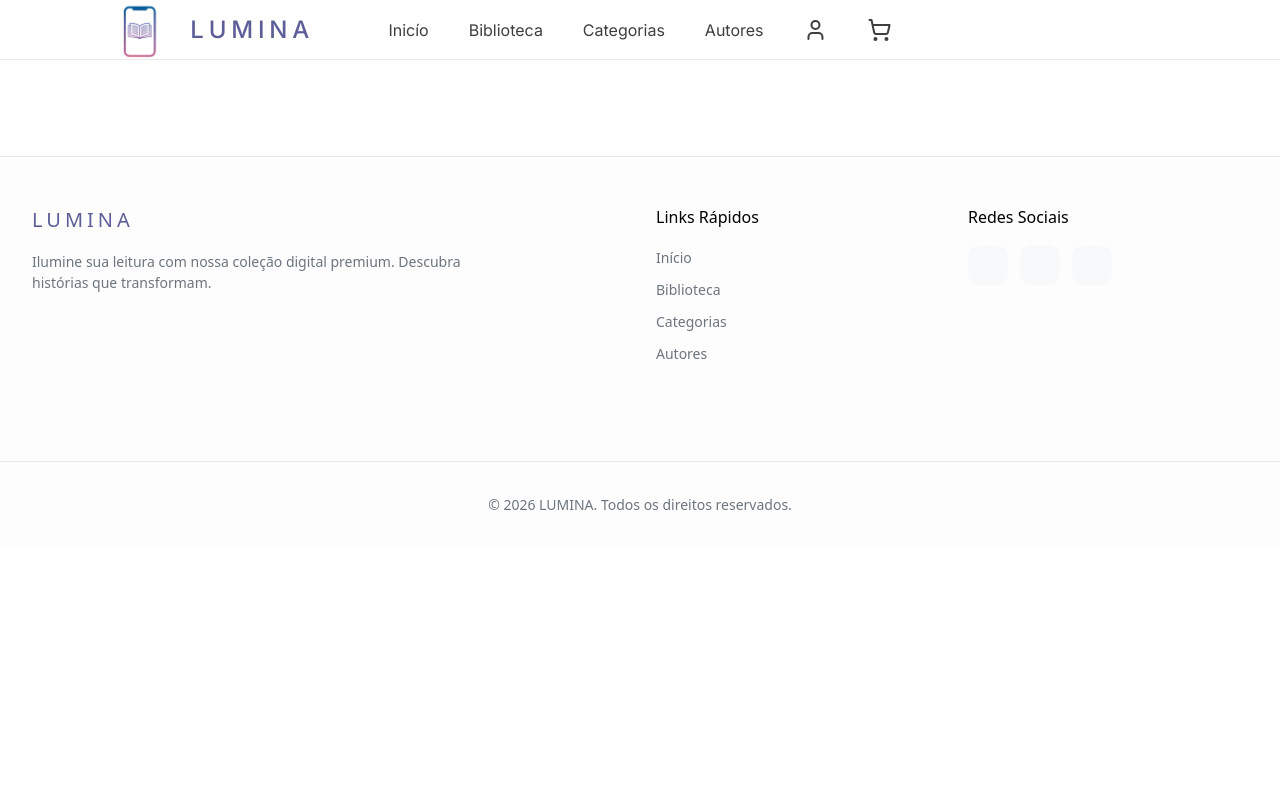
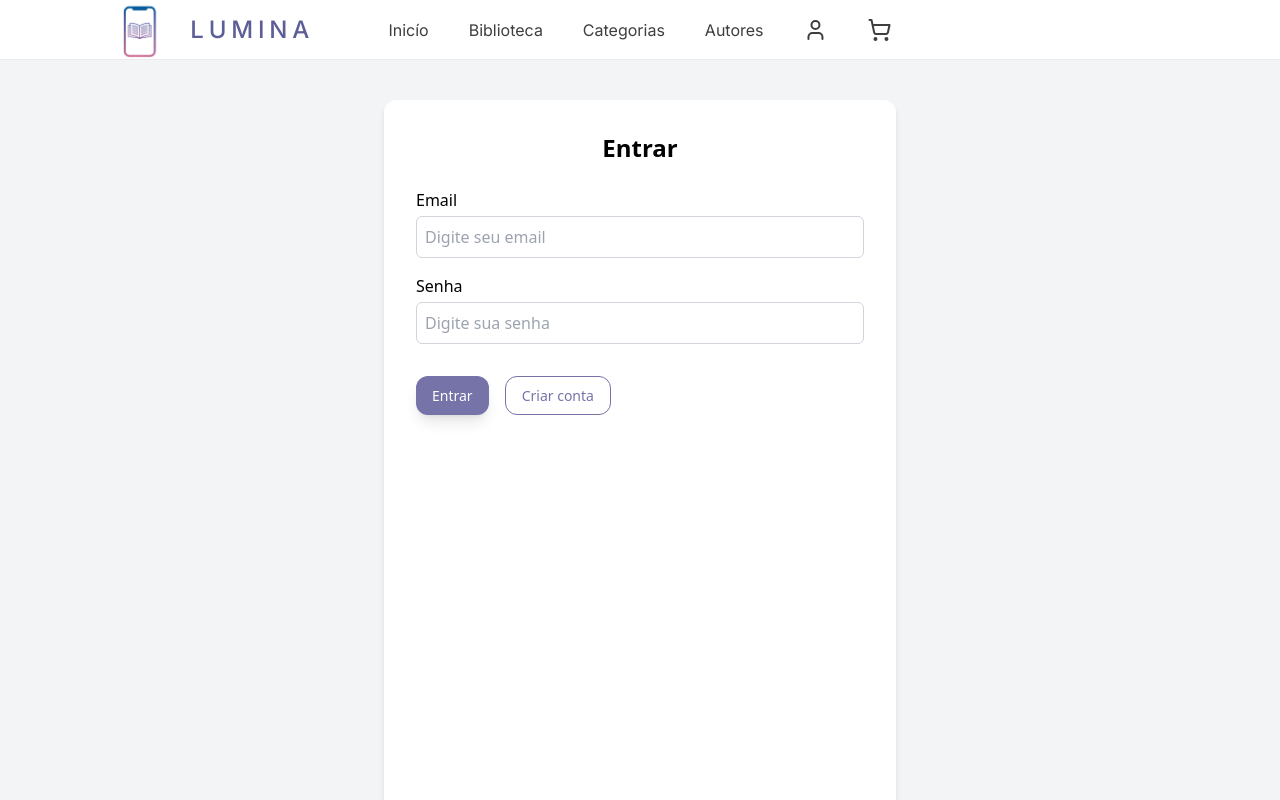
Before and after one commit to julia062006/Lumina_Frontend, a React (Create React App) app: page /entrar in a window 1280 px wide. Shown: the top 800 px of the page. Built offline with nearby package versions, Linux system fonts and the light colour scheme.

Commit message:
Fazendo login

```diff
--- a/src/App.js
+++ b/src/App.js
@@ -5,6 +5,7 @@ import Header from "./componentes/Header";
 import Rodape from "./componentes/Rodape";
 import CadastroUsuario from "./paginas/CadastroUsuario";
 import CadastrarAutor from "./paginas/CadastroAutor";
+import Entrar from "./paginas/Entrar";
 
 import Inicio from "./paginas/Inicio";
 
@@ -19,6 +20,7 @@ function App() {
           <Route path="/" element={<Inicio />}></Route>
           <Route path="/cadastroUsuario" element={<CadastroUsuario />} />
           <Route path="/cadastroAutor" element={<CadastrarAutor/>}/>
+          <Route path="/entrar" element={<Entrar />} />
         </Routes>
       </main>
 
--- a/src/api/api.js
+++ b/src/api/api.js
@@ -21,3 +21,11 @@ export async function criarAutor(dados) {
 
     return resposta;
 }
+
+export async function loginUsuario(dados) {
+    return fetch(API + "/entrar", {
+        method: "POST",
+        headers: { "Content-Type": "application/json" },
+        body: JSON.stringify(dados)
+    });
+}
--- a/src/paginas/CadastroUsuario.jsx
+++ b/src/paginas/CadastroUsuario.jsx
@@ -24,6 +24,16 @@ function CadastroUsuario() {
         } catch (erro) {
             console.log("Erro ao conectar com o servidor");
         }
+    }
+    function mascaraCPF(valor) {
+        valor = valor.replace(/\D/g, "");
+        valor = valor.slice(0, 11);
+
+        valor = valor.replace(/(\d{3})(\d)/, "$1.$2");
+        valor = valor.replace(/(\d{3})(\d)/, "$1.$2");
+        valor = valor.replace(/(\d{3})(\d{1,2})$/, "$1-$2");
+
+        return valor;
     }
 
     return (
@@ -94,13 +104,12 @@ function CadastroUsuario() {
                     placeholder="Digite seu CPF"
                     register={(name) =>
                         register(name, {
-                            required: "O CPF é obrigatório",
-                            pattern: {
-                                value: /^\d{11}$/,
-                                message: "CPF deve ter 11 dígitos"
-                            }
+                            required: "O CPF é obrigatório"
                         })
                     }
+                    onChange={(e) => {
+                        e.target.value = mascaraCPF(e.target.value);
+                    }}
                     error={errors.cpf}
                 />
 
--- /dev/null
+++ b/src/paginas/Entrar.jsx
@@ -0,0 +1,82 @@
+import { useForm } from "react-hook-form";
+import { useNavigate } from "react-router-dom";
+import { BotaoPrimario, BotaoSecundario } from "../componentes/Botao";
+import Input from "../componentes/Input";
+import Formulario from "../componentes/Formulario";
+import { loginUsuario } from "../api/api";
+
+function Entrar() {
+
+    const { register, handleSubmit, formState: { errors } } = useForm();
+    const navigate = useNavigate();
+
+    async function entrar(dados) {
+    try {
+
+        const resposta = await loginUsuario(dados);
+
+        const resultado = await resposta.json();
+
+        if (!resposta.ok) {
+            alert(resultado.mensagem);
+            return;
+        }
+
+        localStorage.setItem("usuario", JSON.stringify(resultado.usuario));
+
+        alert("Login realizado com sucesso!");
+
+        navigate("/");
+
+    } catch (erro) {
+        console.log("Erro ao conectar com o servidor");
+    }
+}
+
+    return (
+        <div>
+            <Formulario titulo="Entrar" onSubmit={handleSubmit(entrar)}>
+
+                <Input
+                    label="Email"
+                    name="email"
+                    placeholder="Digite seu email"
+                    register={(name) =>
+                        register(name, {
+                            required: "O email é obrigatório"
+                        })
+                    }
+                    error={errors.email}
+                />
+
+                <Input
+                    label="Senha"
+                    name="senha"
+                    type="password"
+                    placeholder="Digite sua senha"
+                    register={(name) =>
+                        register(name, {
+                            required: "A senha é obrigatória"
+                        })
+                    }
+                    error={errors.senha}
+                />
+
+                <div className="flex gap-4 mt-4">
+
+                    <BotaoPrimario type="submit">
+                        Entrar
+                    </BotaoPrimario>
+
+                    <BotaoSecundario onClick={() => navigate("/cadastroUsuario")}>
+                        Criar conta
+                    </BotaoSecundario>
+
+                </div>
+
+            </Formulario>
+        </div>
+    );
+}
+
+export default Entrar;
```
